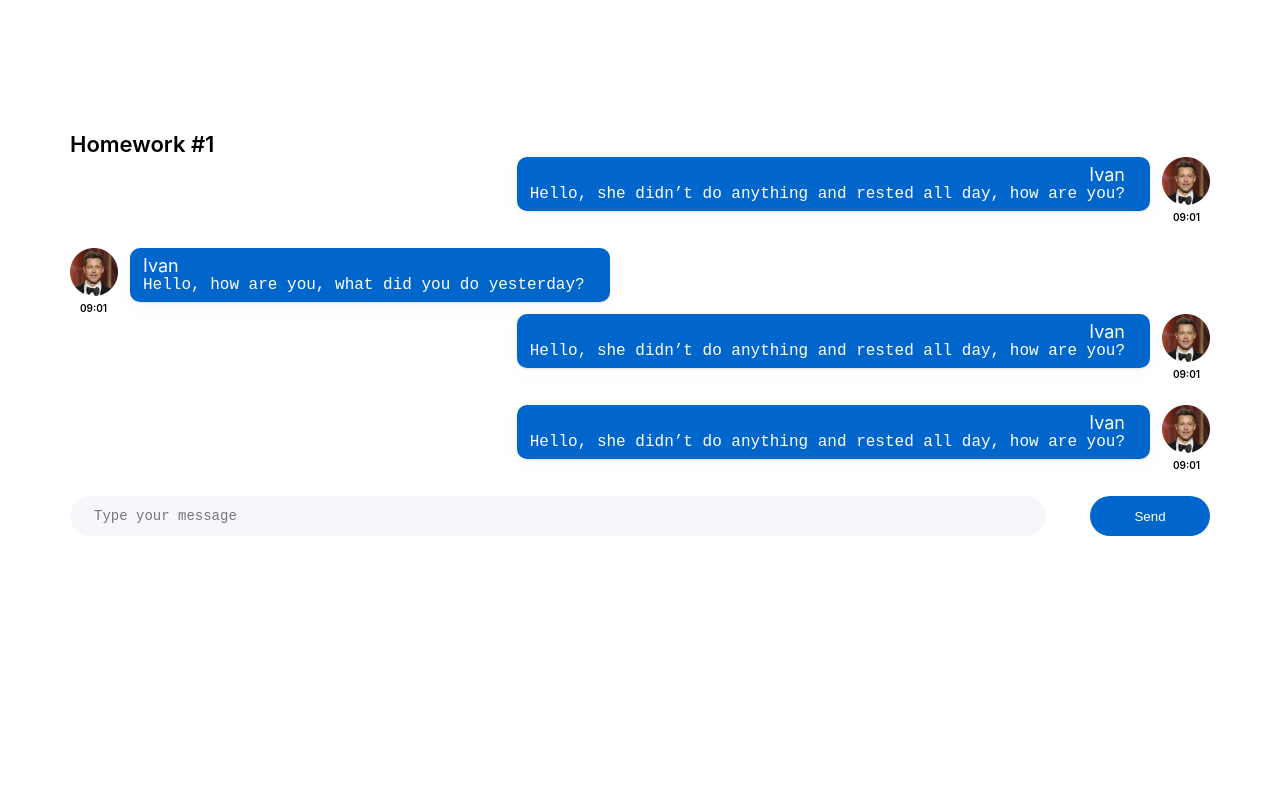
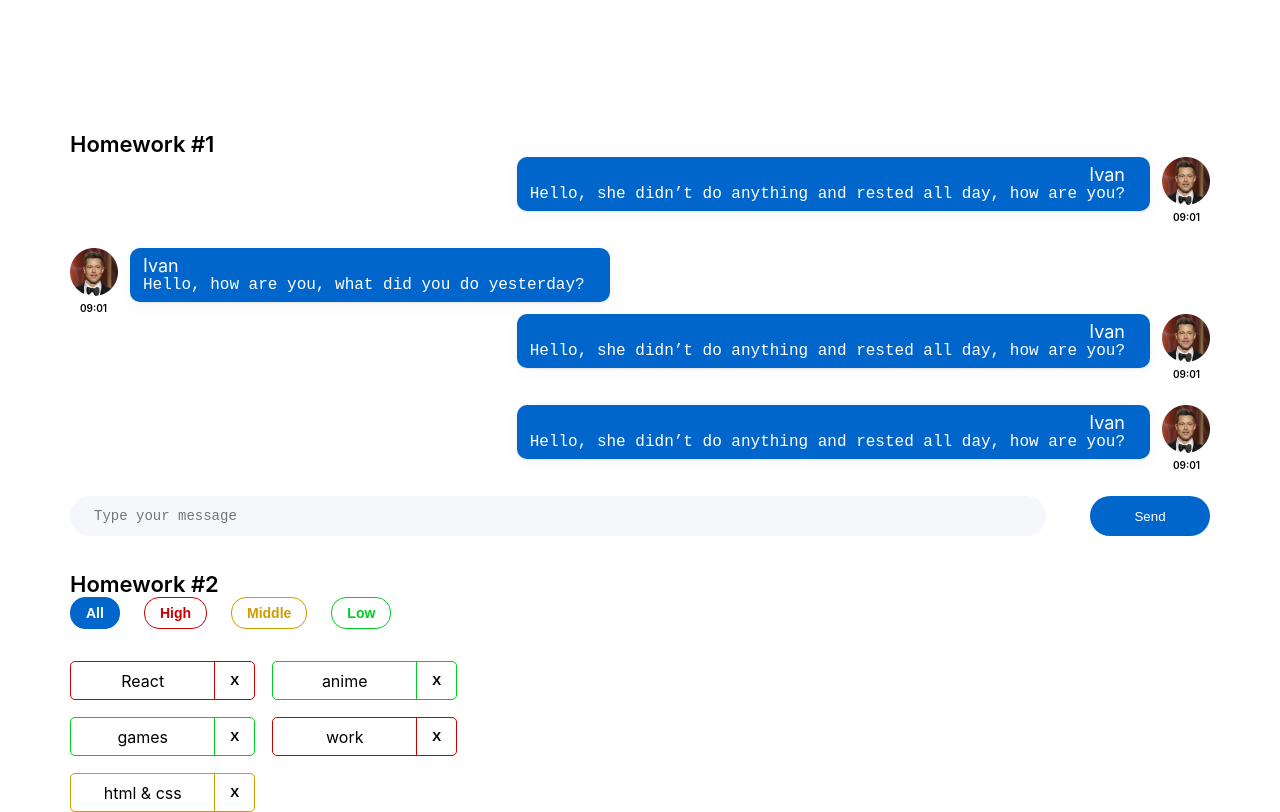
Before and after one commit to Valentin-Erth/HomeWorkTask_Inkubator, a React (Create React App) app: page / in a window 1280 px wide. Built offline with nearby package versions, Linux system fonts and the light colour scheme.

Commit message:
make hw2:add tipizacya, logica in func filter,props and make onclick

```diff
--- a/src/s1-main/App.tsx
+++ b/src/s1-main/App.tsx
@@ -1,6 +1,7 @@
 import React from 'react'
 import s from './App.module.css'
 import HW1 from "../s2-homeworks/hw01/HW1";
+import HW2 from "../s2-homeworks/hw02/HW2";
 
 
 
@@ -9,7 +10,7 @@
         <div className={s.App}>
             <HW1/>
             {/*раскомментировать по ходу выполнения*/}
-            {/*<HW2/>*/}
+            <HW2/>
             {/*<HW3/>*/}
             {/*<HW4/>*/}
 
--- a/src/s2-homeworks/hw02/HW2.tsx
+++ b/src/s2-homeworks/hw02/HW2.tsx
@@ -17,16 +17,16 @@
 * */
 
 // types
-export type AffairPriorityType = any // need to fix any
+export type AffairPriorityType = 'high' | 'low' | 'middle'; // need to fix any
 export type AffairType = {
-    _id: any // need to fix any
-    name: any // need to fix any
+    _id: number // need to fix any
+    name: string // need to fix any
     priority: AffairPriorityType
 }
 export type FilterType = 'all' | AffairPriorityType
 
 // constants
-const defaultAffairs: any = [ // need to fix any
+const defaultAffairs: Array<AffairType> = [ // need to fix any
     {_id: 1, name: 'React', priority: 'high'}, // студенты могут изменить содержимое name и количество элементов в массиве, ...priority не менять!
     {_id: 2, name: 'anime', priority: 'low'},
     {_id: 3, name: 'games', priority: 'low'},
@@ -35,27 +35,25 @@
 ]
 
 // pure helper functions
-export const filterAffairs = (affairs: any, filter: any): any => { // need to fix any
-    //если пришел фильтр "all"...может нам вообще не фильтровать, а вернуть все?
-    //а вот если пришло другое значение...
+export const filterAffairs = (affairs: Array<AffairType>, filter: FilterType): Array<AffairType> => { // need to fix any
+    if(filter === 'all') return  affairs
+    else return  affairs.filter(affair => affair.priority === filter)
+}
 
-    return affairs // need to fix
-}
-export const deleteAffair = (affairs: any, _id: any): any => { // need to fix any
-    // need to fix
-    // отбрасывай при помощи метода filter лишних affairs
-    return affairs
+export const deleteAffair = (affairs: Array<AffairType>, _id: number): AffairType[] => { // need to fix any
+    return affairs.filter(affair => affair._id !== _id)
 }
 
 function HW2() {
-    const [affairs, setAffairs] = useState<any>(defaultAffairs) // need to fix any
+    const [affairs, setAffairs] = useState<Array<AffairType>>(defaultAffairs) // need to fix any
     const [filter, setFilter] = useState<FilterType>('all')
 
     const filteredAffairs = filterAffairs(affairs, filter)
-    const deleteAffairCallback = (_id: any) => { // need to fix any
+    const deleteAffairCallback = (_id: number) => { // need to fix any
         // need to fix
         // это просто функция стрелочник-она засетает, то что сделает deleteAffair
         // setAffairs(вызываю функцию(передаю аргументы))
+        setAffairs(deleteAffair(affairs, _id))
     }
 
     return (
--- a/src/s2-homeworks/hw02/affairs/Affairs.tsx
+++ b/src/s2-homeworks/hw02/affairs/Affairs.tsx
@@ -4,9 +4,9 @@
 import s from './Affairs.module.css'
 
 type AffairsPropsType = {
-    data: any // need to fix any
-    setFilter: any  //(filter: FilterType) => void -запоминай, как типизируется useState
-    deleteAffairCallback: any  //не забывай, что функция сюда приехала не пустой
+    data: Array<AffairType> // need to fix any
+    setFilter: (filter: FilterType) => void  //(filter: FilterType) => void -запоминай, как типизируется useState
+    deleteAffairCallback: (id: number)=>void  //не забывай, что функция сюда приехала не пустой
     filter: FilterType
 }
 
@@ -14,21 +14,26 @@
     const setAll = () => {
         // need to fix
         //пропс.setFilter('all')
+        props.setFilter("all")
     }
     const setHigh = () => {
         // need to fix
+        props.setFilter("high")
     }
     const setMiddle = () => {
         // need to fix
+        props.setFilter("middle")
     }
     const setLow = () => {
         // need to fix
+        props.setFilter("low")
     }
 
     const cnAll = s.button + ' ' + s.all + (props.filter === 'all' ? ' ' + s.active : '')
     const cnHigh = s.button + ' ' + s.high + (props.filter === 'high' ? ' ' + s.active : '')
     const cnMiddle = s.button + ' ' + s.middle + (props.filter === 'middle' ? ' ' + s.active : '')
     const cnLow = s.button + ' ' + s.low + (props.filter === 'low' ? ' ' + s.active : '')
+   // const testClassName = `${s.button} ${s.low} ${props.filter === 'low' ? s.active : ''}`
 
 
     // создаем переменную=мапим наши данные (affairs)=>{
--- a/src/s2-homeworks/hw02/affairs/affair/Affair.tsx
+++ b/src/s2-homeworks/hw02/affairs/affair/Affair.tsx
@@ -1,24 +1,19 @@
 import React from 'react'
-import { AffairType } from '../../HW2'
+import {AffairType} from '../../HW2'
 import s from './Affair.module.css'
 import s2 from '../Affairs.module.css'
+
 
 type AffairPropsType = {
     // key не нужно типизировать
     affair: AffairType
-    deleteAffairCallback: any // need to fix any
+    deleteAffairCallback: (_id: number) => void // need to fix any
 }
 
 function Affair(props: AffairPropsType) {
-    const deleteCallback = () => {
-        // need to fix
-        // пропс.функция(мне нужен _id)
-        // давайте проследим боевой путь это функции, или как она будет всплывать:
-        // открывай в нескольких окнах и следи:
-        // отсюда она всплывет в компоненту Affairs вместе с _id ->
-        // далее из Affairs всплывет в HW2->
-        // в HW2 находим deleteAffairCallback- это и есть наш клиент ->
-        // deleteAffairCallback вызовет setAffairs(...) и   deleteAffair(...)
+
+    const deleteCallback = (_id: number) => {
+        props.deleteAffairCallback(_id)
     }
 
     const nameClass = s.name + ' ' + s2[props.affair.priority]
@@ -31,13 +26,14 @@
             className={affairClass}
         >
             <div id={'hw2-name-' + props.affair._id} className={nameClass}>
+                {props.affair.name}
                 {/*создаёт студент*/}
                 {/* ПРОПС.ВЫВОДИМ ИМЯ*/}
                 {/**/}
             </div>
             <div id={'hw2-priority-' + props.affair._id} hidden>
                 {/*создаёт студент*/}
-
+                {props.affair.priority}
                 {/**/}
             </div>
 
@@ -46,6 +42,7 @@
                 className={buttonClass}
                 // need to fix
                 //ОНКЛИК={ФУНКЦИЯ}
+                onClick={() => deleteCallback(props.affair._id)}
             >
                 {/*текст кнопки могут изменить студенты*/}
                 X
```
Also changed, not shown: 1 other file (tests, documents, lock files or other folders).
